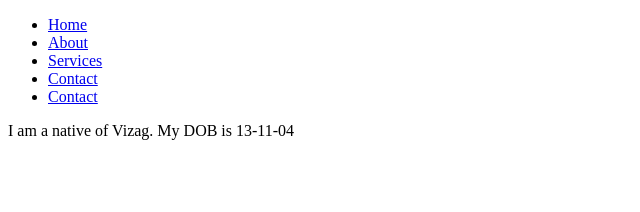
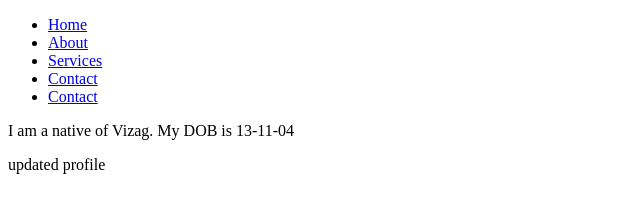
Before and after one commit to Nihaarika13/sample1, a plain HTML site: page profile.html in a window 1280 px wide. Shown: the whole page, without its empty margins (0-640 px from the left). Drawn offline with Linux system fonts and the light colour scheme.

Commit message:
Update profile.html

```diff
--- a/profile.html
+++ b/profile.html
@@ -14,5 +14,6 @@
       <li><a href="profile.html">Contact</a></li>
     </ul>
     <p>I am a native of Vizag. My DOB is 13-11-04</I></p>
+    <p></p>updated profile</p>
 </body>
 </html>
```
